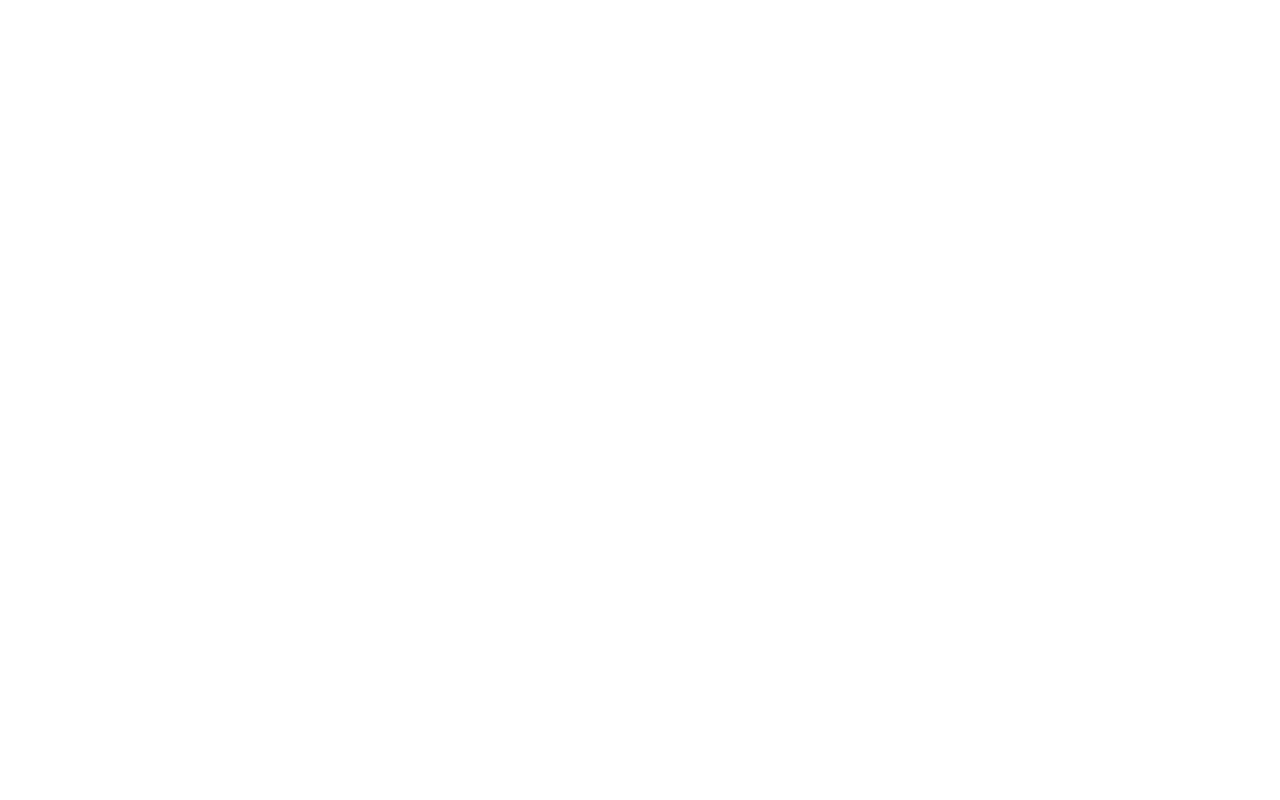
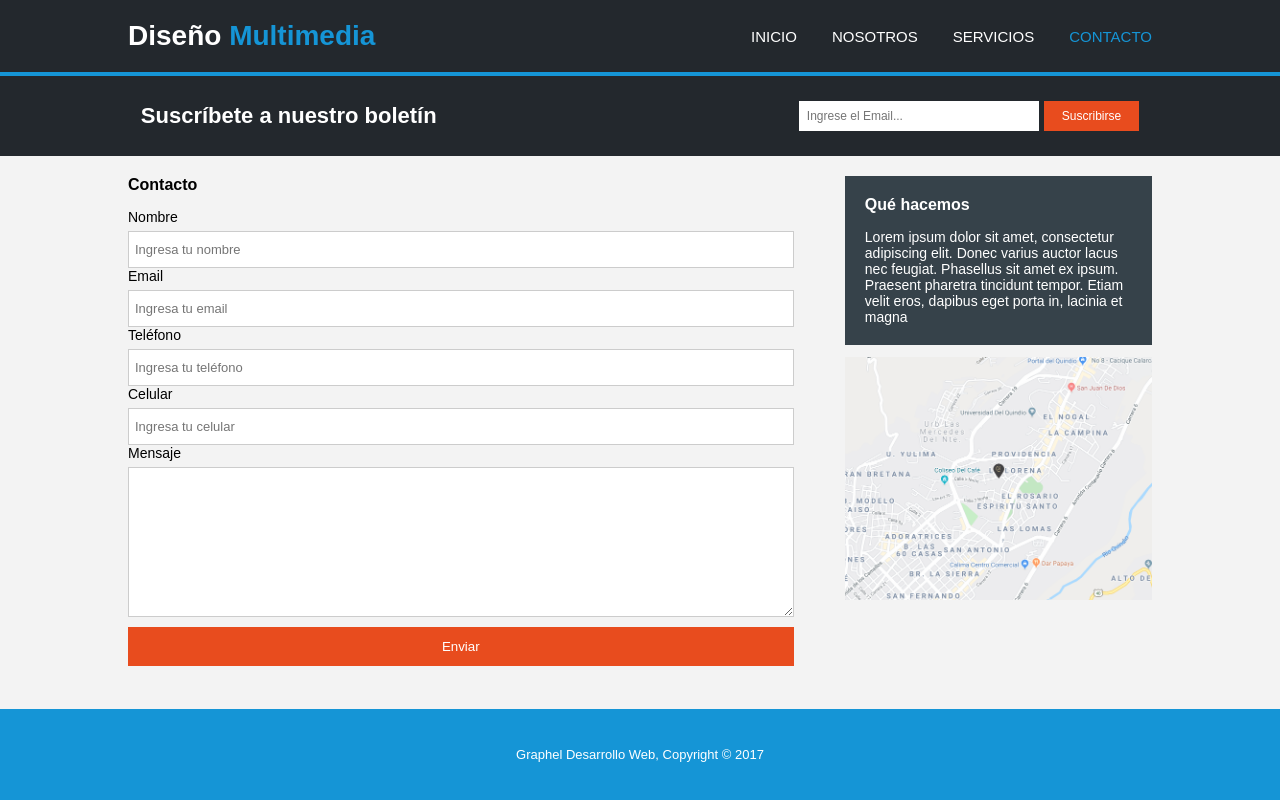
Before and after one commit to brahayanmosquera481/ProyectoGraphel, a plain HTML site: page pages/contacto.html in a window 1280 px wide. Drawn offline with Linux system fonts and the light colour scheme.

Commit message:
Sexto Commit

```diff
--- a/pages/contacto.html
+++ b/pages/contacto.html
@@ -0,0 +1,68 @@
+<!DOCTYPE html>
+<html lang="es">
+
+<head>
+    <meta charset="UTF-8">
+    <link rel="stylesheet" href="../styles/styles.css">
+    <title>Diseño Multimedia - Contacto</title>
+</head>
+
+<body>
+
+    <header>
+        <h1>Diseño <span>Multimedia</span></h1>
+        <nav>
+            <a href="../index.html">INICIO</a>
+            <a href="nosotros.html">NOSOTROS</a>
+            <a href="servicios.html">SERVICIOS</a>
+            <a href="contacto.html" class="activo">CONTACTO</a>
+        </nav>
+    </header>
+
+    <section class="boletin">
+        <h2>Suscríbete a nuestro boletín</h2>
+        <form>
+            <input type="email" placeholder="Ingrese el Email...">
+            <button type="submit">Suscribirse</button>
+        </form>
+    </section>
+
+    <div class="contenido">
+        <main>
+            <h2>Contacto</h2>
+
+            <form>
+                <label for="nombre">Nombre</label>
+                <input type="text" id="nombre" placeholder="Ingresa tu nombre">
+
+                <label for="email">Email</label>
+                <input type="email" id="email" placeholder="Ingresa tu email">
+
+                <label for="telefono">Teléfono</label>
+                <input type="tel" id="telefono" placeholder="Ingresa tu teléfono">
+
+                <label for="celular">Celular</label>
+                <input type="tel" id="celular" placeholder="Ingresa tu celular">
+
+                <label for="mensaje">Mensaje</label>
+                <textarea id="mensaje"></textarea>
+
+                <button type="submit">Enviar</button>
+            </form>
+        </main>
+
+        <div class="lateral">
+            <aside>
+                <h3>Qué hacemos</h3>
+                <p>Lorem ipsum dolor sit amet, consectetur adipiscing elit. Donec varius auctor lacus nec feugiat. Phasellus sit amet ex ipsum. Praesent pharetra tincidunt tempor. Etiam velit eros, dapibus eget porta in, lacinia et magna</p>
+            </aside>
+            <img src="../accents/images/mapaGoogle.png" alt="Mapa de ubicación">
+        </div>
+    </div>
+
+    <footer>
+        <p>Graphel Desarrollo Web, Copyright &copy; 2017</p>
+    </footer>
+
+</body>
+</html>
--- a/styles/styles.css
+++ b/styles/styles.css
@@ -116,7 +116,7 @@ footer {
     background-color: #1595d6;
     color: white;
     text-align: center;
-    padding: 24px;
+    padding: 38px;
     font-size: 13px;
     margin-top: auto;
 
@@ -147,9 +147,9 @@ footer {
 }
 .contenido main img {
     width: 100%;
-    height: 20vh;
+    height: auto;
     display: block;
-    display: block;
+
 }
 .contenido main h2,
 .contenido aside h3 {
@@ -193,13 +193,55 @@ footer {
 .servicio {
     background-color: #e5e5e5;
     border: 1px solid #d4d4d4;
-    padding:18px 20px;
-    margin-bottom: 6px;
+    padding:14px 20px;
+    margin-bottom: 5px;
 }
 .servicio h3 {
     font-size: 16px;
-    margin-bottom: 20px;
+    margin-bottom: 10px;
 }
 .servicio p {
      margin-bottom: 15px;
 }
+/*CONTACTOSS*/
+.contenido main form {
+    display: flex;
+    flex-direction: column;
+}
+.contenido main label {
+    margin-bottom: 6px;
+}
+.contenido main input,
+.contenido main textarea {
+    width: 100%;
+    padding: 10px 6px;
+    border: 1px solid #ccc;
+    font-size: 13px;
+    font-family: inherit;
+}
+.contenido main textarea {
+    height: 150px;
+}
+.contenido main button {
+    background-color: #e84c1e;
+    color: white;
+    border: none;
+    padding: 12px;
+    margin-top: 10px;
+    cursor: pointer;
+}
+.lateral {
+    width: 30%;
+    align-self: flex-start;
+}
+
+.lateral aside {
+    width: 100%;
+}
+
+.lateral img {
+    width: 100%;
+    display: block;
+    margin-top: 12px;
+
+}
```
